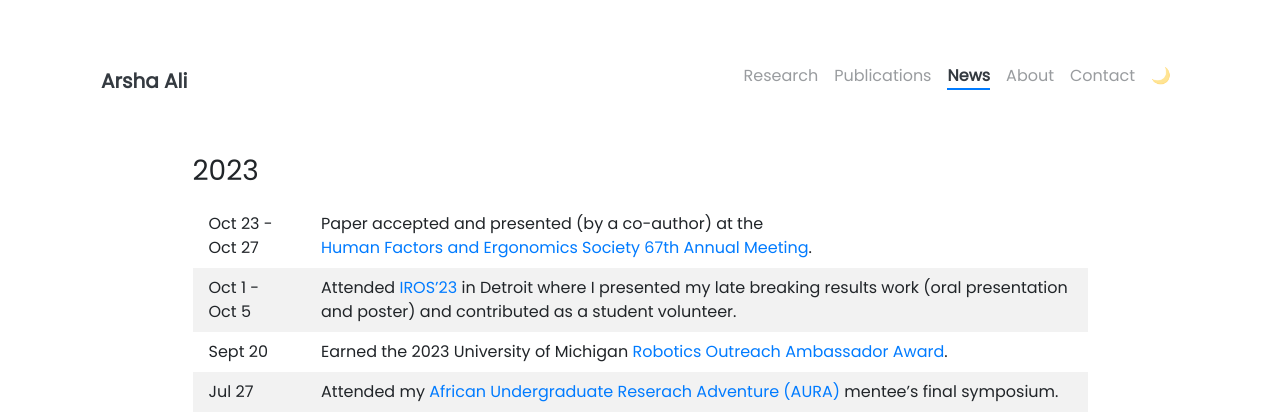
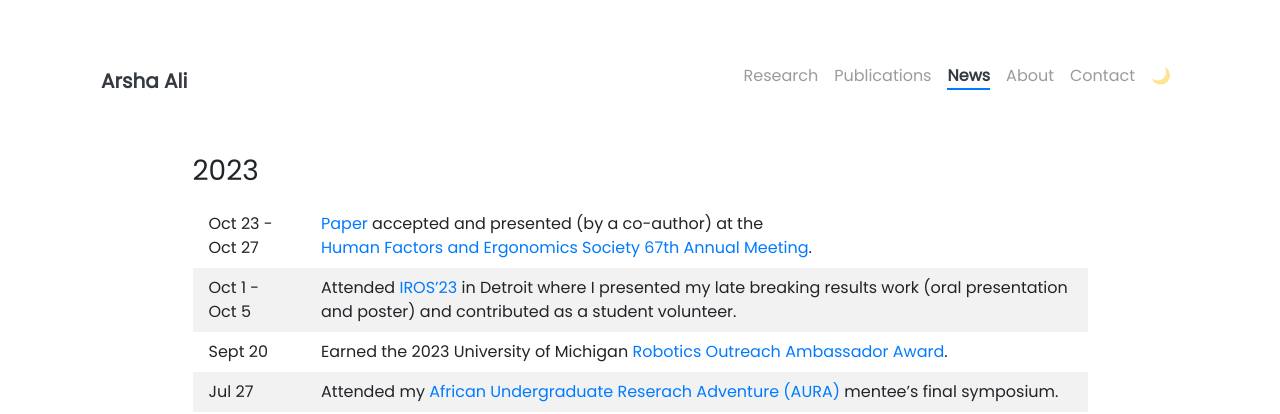
Before and after one commit to arshaali/arshaali.github.io, a Jekyll site: the page built from pages/news.md, in a window 1280 px wide and 900 px high. Shown: the top 414 px of the window. Built offline with Jekyll 4.4.1, drawn with Linux system fonts in a browser that asks for light colours; nearby versions of some CDN libraries; part of the change alters nothing that is shown.

Commit message:
Update news.md

```diff
--- a/pages/news.md
+++ b/pages/news.md
@@ -14,7 +14,7 @@ td, th {
 
 ### 2023
 
-Oct 23 - Oct 27 | Paper accepted and presented (by a co-author) at the [Human Factors and Ergonomics Society 67th Annual Meeting](https://www.hfes.org/Events/International-Annual-Meeting).
+Oct 23 - Oct 27 | [Paper](https://deepblue.lib.umich.edu/bitstream/handle/2027.42/177382/Esterwood%20et%20al.%20HFES_2023.pdf?sequence=1) accepted and presented (by a co-author) at the [Human Factors and Ergonomics Society 67th Annual Meeting](https://www.hfes.org/Events/International-Annual-Meeting).
 Oct 1 - Oct 5 | Attended [IROS'23](https://ieee-iros.org/) in Detroit where I presented my late breaking results work (oral presentation and poster) and contributed as a student volunteer.
 Sept 20 | Earned the 2023 University of Michigan [Robotics Outreach Ambassador Award](https://robotics.umich.edu/2023/celebrating-the-robotics-outreach-ambassadors-of-2023/).
 Jul 27 | Attended my [African Undergraduate Reserach Adventure (AURA)](https://aura.engin.umich.edu/) mentee's final symposium.
```
